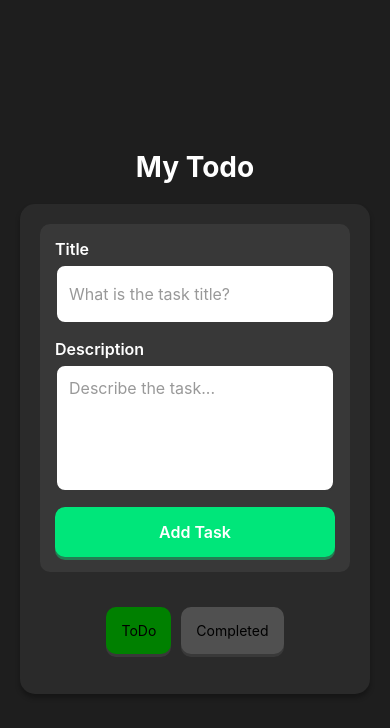
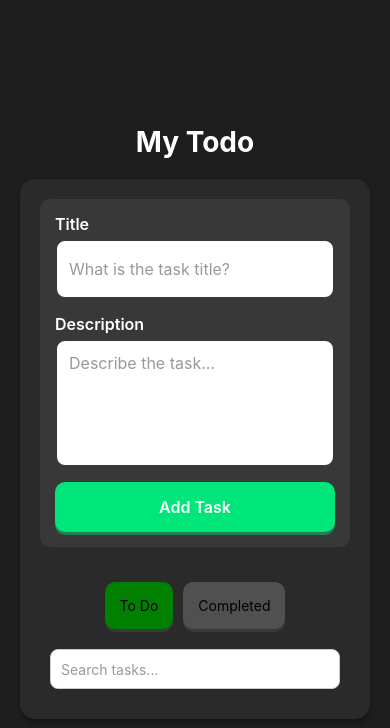
Before and after one commit to LiZulu/ReactNativeRedux_todolist, a React Native app: screen / in a window 390 px wide. Shown: the top 728 px of the page. Built offline with nearby package versions, Linux system fonts and the light colour scheme.

Commit message:
commit
commit

```diff
--- a/App.js
+++ b/App.js
@@ -32,6 +32,7 @@ function App() {
   const [ titleFocused, setTitleFocused ] = useState(false);
   const [descriptionFocused, setDescriptionFocused] = useState(false);
   const [clickedTitles, setClickedTitles] = useState({});
+  const [searchQuery, setSearchQuery] = useState('');
 
   const [editingIndex, setEditingIndex] = useState(null);
   const [editTitle, setEditTitle] = useState('');
@@ -65,6 +66,10 @@ function App() {
     setNewTitle("");
     setNewDescription("");
 };
+
+const filteredTodos = (isCompleteScreen ? completedTodos : allTodos).filter((item) =>
+    item.title.toLowerCase().includes(searchQuery.toLowerCase())
+);
 
 const handleEditTodo = (index) => {
     setEditingIndex(index);
@@ -211,7 +216,7 @@ useEffect(() => {
                         style={[toDoStyles.secondaryBtn,
                             !isCompleteScreen && { backgroundColor: 'green'}]}
                         onPress={() => setIsCompleteScreen(false)}>
-                        <Text style={toDoStyles.btnText}>ToDo</Text>
+                        <Text style={toDoStyles.btnText}>To Do</Text>
                     </TouchableOpacity>
 
                     <TouchableOpacity
@@ -222,8 +227,18 @@ useEffect(() => {
                     </TouchableOpacity>
                 </View>
 
+                <View style={toDoStyles.searchContainer}>
+                    <TextInput
+                        style={toDoStyles.searchInput}
+                        placeholder="Search tasks..."
+                        placeholderTextColor="#999"
+                        value={searchQuery}
+                        onChangeText={(text) => setSearchQuery(text)}
+                    />
+                </View>
+
                 <View>
-                {(isCompleteScreen ? completedTodos : allTodos).map((item, index) => (
+  {filteredTodos.map((item, index) => (
     <View key={index} style={toDoStyles.toDoListItem}>
       <Text style={[toDoStyles.toDoListText, toDoStyles.titleStyle, { flexWrap: 'wrap', width: '16%' }]}>{item.title}</Text>
       <View style={{ flexWrap: 'wrap', width: '53%' }}>
@@ -235,41 +250,19 @@ useEffect(() => {
 
       {/* Right Side: Icons */}
       <View style={toDoStyles.iconWrapper}>
-                            <TouchableOpacity
-                                onPressIn={() => setIsHovered({ ...isHovered, delete: true })}
-                                onPressOut={() => setIsHovered({ ...isHovered, delete: false })} >
-
-                                <MaterialIcons
-                                    name="delete"
-                                    size={24}
-                                    color={isHovered.delete ? "rgb(255, 36, 0)" : "white"}
-                                    onPress={() => handleDeleteTodo(index)} />
+        <TouchableOpacity onPress={() => handleDeleteTodo(index)}>
+          <MaterialIcons name="delete" size={24} color="rgb(255, 36, 0)" />
         </TouchableOpacity>
 
-                            <TouchableOpacity>
-
-                            <MaterialIcons
-                                    name="edit"
-                                    size={24}
-                                    color="rgb(0, 150, 255)"
-                                    onPress={() => handleEditTodo(index)}
-                                />
+        <TouchableOpacity onPress={() => handleEditTodo(index)}>
+          <MaterialIcons name="edit" size={24} color="rgb(0, 150, 255)" />
         </TouchableOpacity>
 
-
-                            <TouchableOpacity
-                                onPressIn={() => setIsHovered({ ...isHovered, check: true })}
-                                    onPressOut={() => setIsHovered({ ...isHovered, check: false })}
-                                >
         {!isCompleteScreen && (
-                                        <FontAwesome
-                                            name="check"
-                                            size={24}
-                                            color={isHovered.check ? "white" : "rgb(144, 238, 144)"}
-                                            onPress={() => handleComplete(index)}
-                                        />
+          <TouchableOpacity onPress={() => handleComplete(index)}>
+            <FontAwesome name="check" size={24} color="rgb(144, 238, 144)" />
+          </TouchableOpacity>
         )}
-                            </TouchableOpacity>
       </View>
     </View>
   ))}
--- a/src/styles/TodoStyles.js
+++ b/src/styles/TodoStyles.js
@@ -142,6 +142,20 @@ const toDoStyles = StyleSheet.create({
     titleLarge: {
         fontSize: 24,
         color: "#00FF7F",
+    },
+
+    searchContainer: {
+        marginBottom: 10,
+        paddingHorizontal: 10,
+    },
+    searchInput: {
+        height: 40,
+        borderColor: '#ccc',
+        borderWidth: 1,
+        borderRadius: 8,
+        paddingHorizontal: 10,
+        backgroundColor: '#fff',
+        color: '#333',
     }
 });
 
```
Lines whose indentation alone changed are shown as unchanged.
